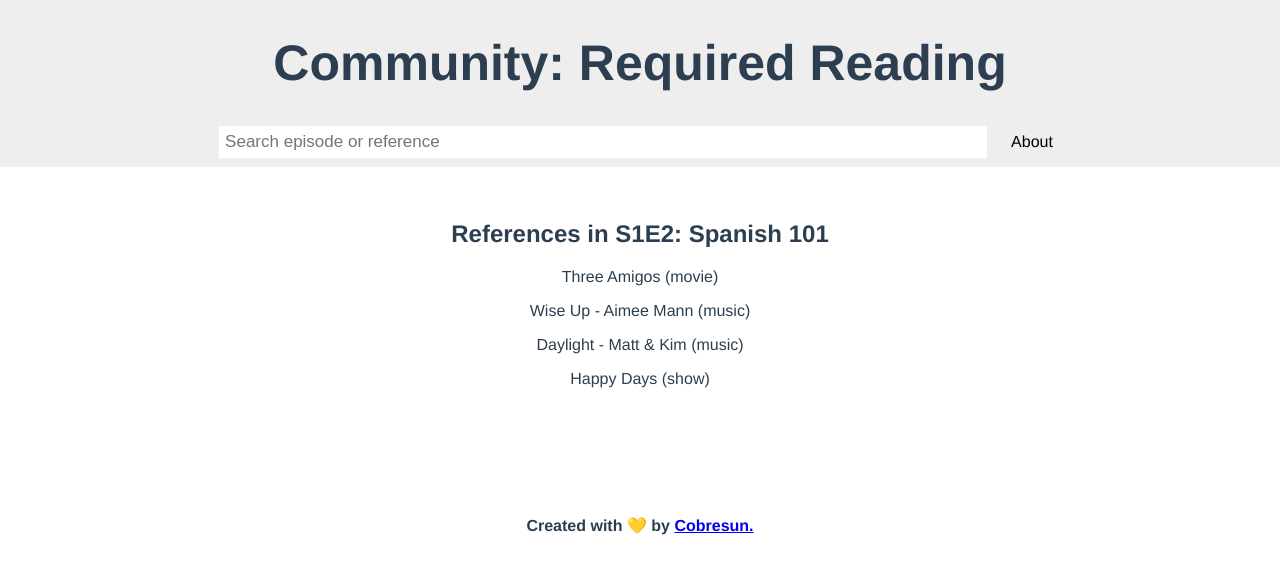
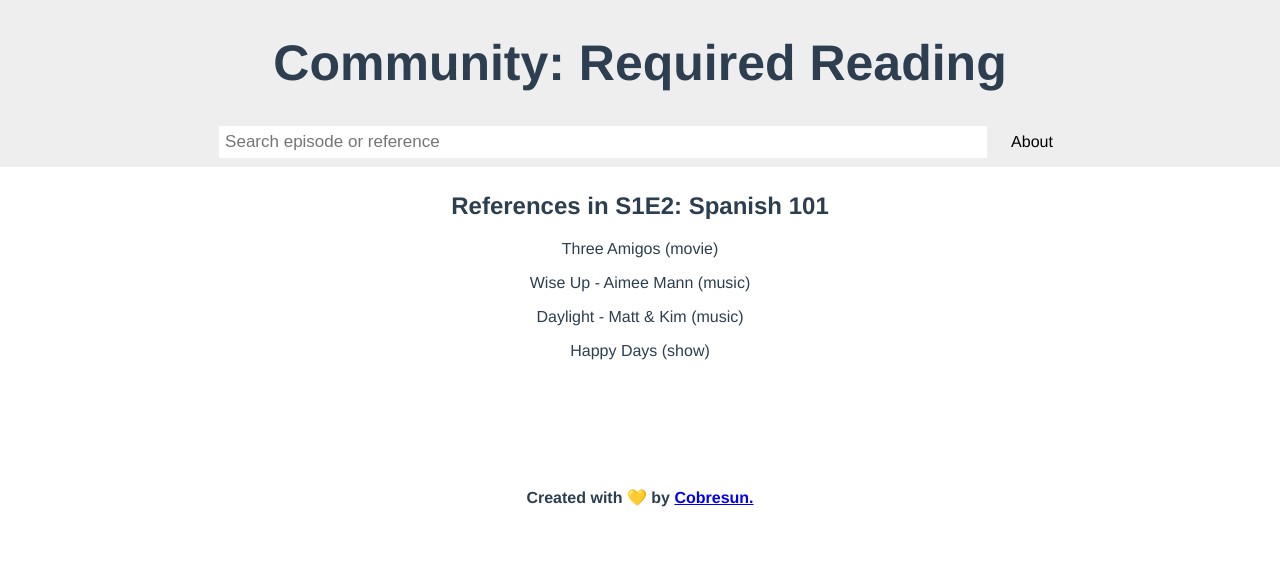
Before and after one commit to Cobresun/community, a Vue app: page /#/ep/1 in a window 1280 px wide. Shown: the top 574 px of the page. Built offline with nearby package versions, Linux system fonts and the light colour scheme; what mdi-vue would draw is missing.

Commit message:
Fix top margin on episode page

```diff
--- a/src/views/EpisodePage.vue
+++ b/src/views/EpisodePage.vue
@@ -1,5 +1,5 @@
 <template>
-    <div id="page">
+    <div class="page">
         <h2>References in S{{ episode["season"] }}E{{ episode["episodeInSeason"] }}: {{ episode["title"] }}</h2>
         <div v-if="references.length > 0">
             <p v-for="reference in references" v-bind:key="reference">{{ reference.name }} ({{ reference.type }})</p>
@@ -28,7 +28,15 @@
 </script>
 
 <style scoped>
-#page {
-    padding-top: 200px;
+.page {
+  margin-top: 12rem;
+  margin-left: 5%;
+  margin-right: 5%;
+}
+
+@media only screen and (max-width: 750px) {
+  .page {
+    margin-top: 9rem;
+  }
 }
 </style>
```
